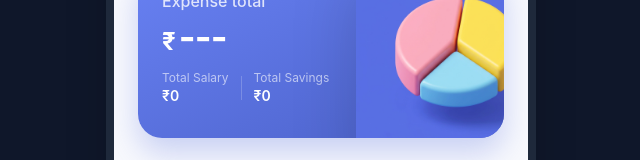
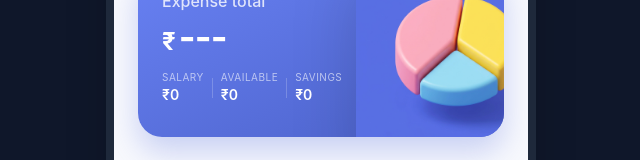
Before and after one commit to muhdyasirdevxtra-lab/Extracker-frontend, a React (Vite) app: page / in a window 1280 px wide. Shown: the part 241-401 px from the top of the page, without its empty margins (319-959 px from the left). Built offline with nearby package versions, Linux system fonts and the light colour scheme; no server answers; sample sign-in values are in the browser's storage.

Commit message:
feat: add available balance to dashboard top card

```diff
--- a/src/pages/Home.tsx
+++ b/src/pages/Home.tsx
@@ -162,20 +162,25 @@ const Home = () => {
         animate={{ opacity: 1, y: 0 }}
         className="bg-gradient-to-br from-[#6881f3] to-[#4b61c9] rounded-[1.5rem] p-6 text-white mb-8 relative overflow-hidden shadow-[0_15px_30px_rgba(92,115,223,0.3)]"
       >
-        <div className="relative z-10 w-[60%]">
+        <div className="relative z-10 w-[68%]">
           <p className="text-white/80 font-medium mb-1">Expense total</p>
           <h2 className="text-4xl font-bold mb-3 tracking-tight">
             <span className="text-2xl mr-1">₹</span>
             {summary ? summary.monthlyExpense.toLocaleString() : '---'}
           </h2>
-          <div className="flex items-center gap-3 mb-2">
+          <div className="flex items-center gap-2 mb-2">
             <div>
-              <p className="text-white/60 text-xs">Total Salary</p>
+              <p className="text-white/60 text-[10px] uppercase tracking-wider">Salary</p>
               <p className="font-semibold text-sm">₹{(summary?.monthlySalary || 0).toLocaleString()}</p>
             </div>
-            <div className="h-6 w-[1px] bg-white/20"></div>
+            <div className="h-5 w-[1px] bg-white/20"></div>
             <div>
-              <p className="text-white/60 text-xs">Total Savings</p>
+              <p className="text-white/60 text-[10px] uppercase tracking-wider">Available</p>
+              <p className="font-semibold text-sm">₹{((summary?.monthlySalary || 0) - (summary?.monthlyExpense || 0)).toLocaleString()}</p>
+            </div>
+            <div className="h-5 w-[1px] bg-white/20"></div>
+            <div>
+              <p className="text-white/60 text-[10px] uppercase tracking-wider">Savings</p>
               <p className="font-semibold text-sm">₹{(summary?.totalSavings || 0).toLocaleString()}</p>
             </div>
           </div>
```
